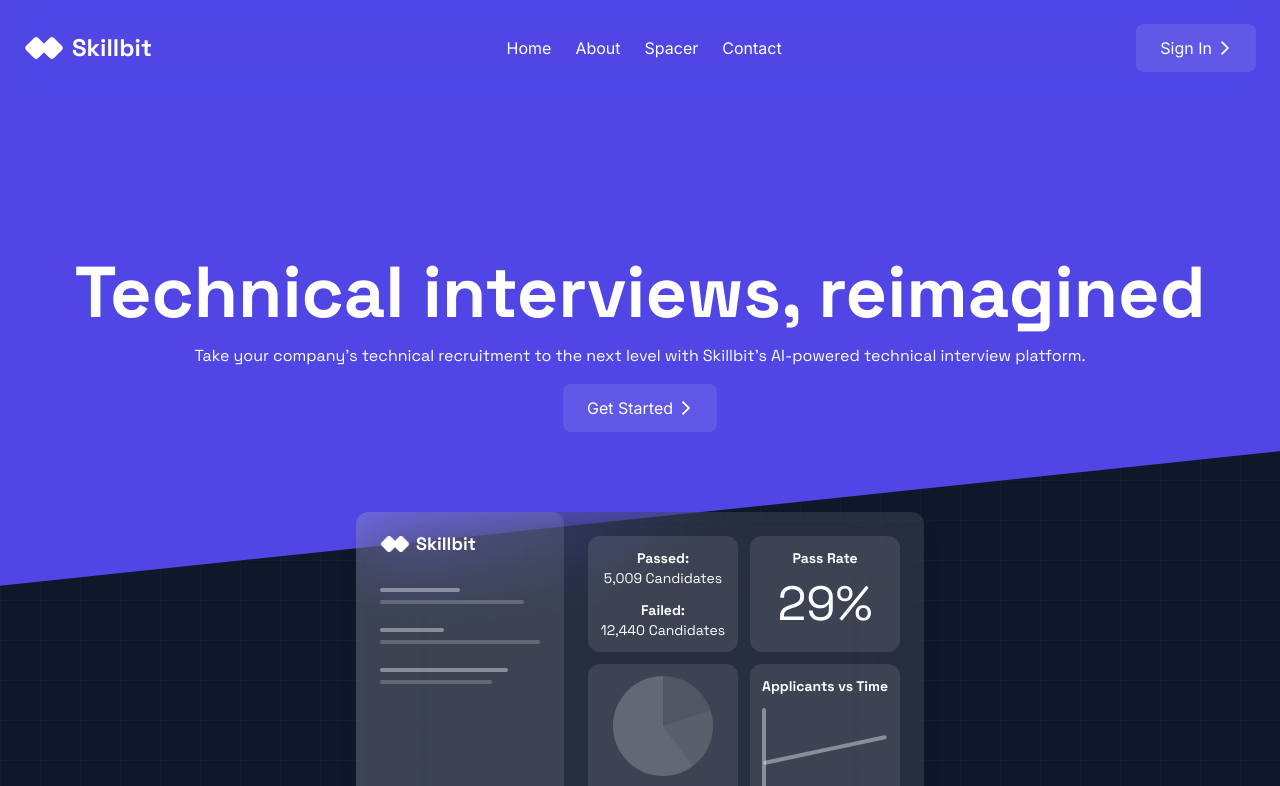
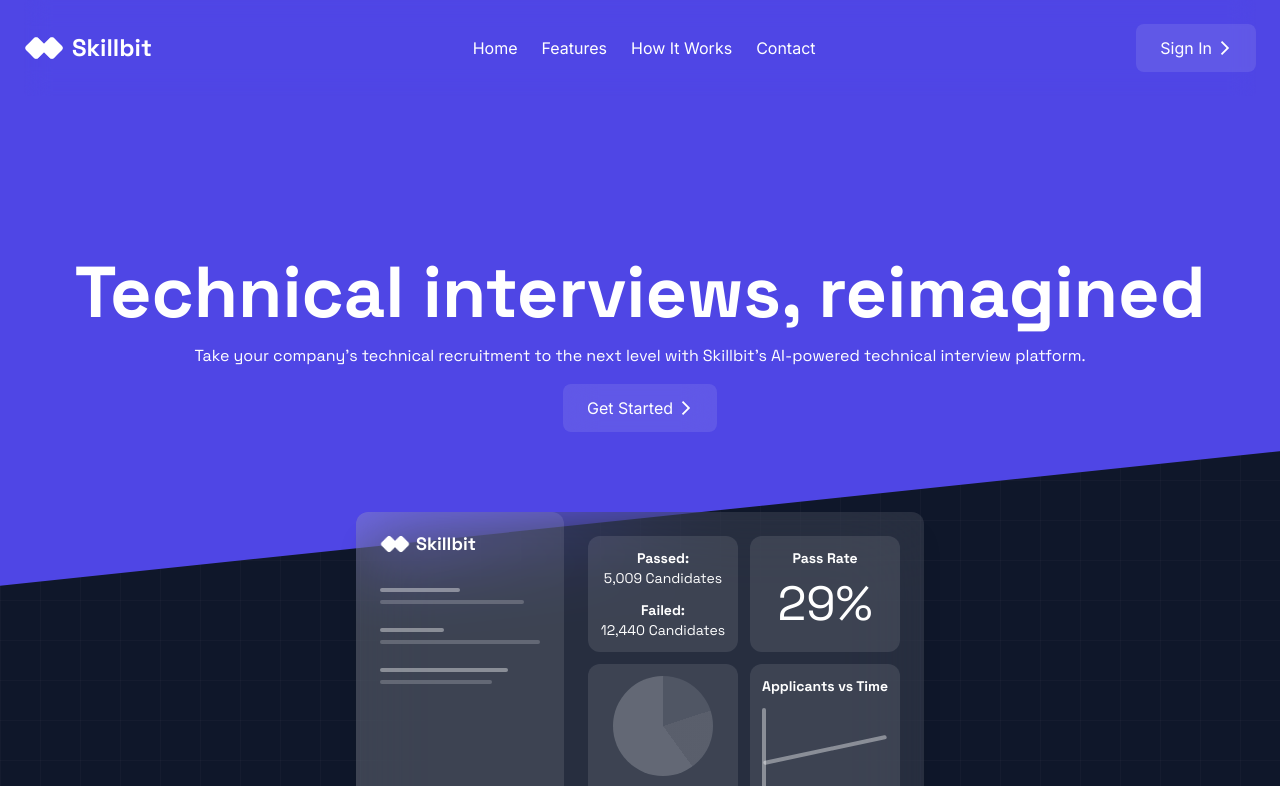
Before and after one commit to davidnoq/skillbit, a Next.js app: page / in a window 1280 px wide. Shown: the top 786 px of the page. Built offline with nearby package versions, Linux system fonts and the light colour scheme.

Commit message:
Homepage changes

```diff
--- a/app/api/codeEditor/start/route.ts
+++ b/app/api/codeEditor/start/route.ts
@@ -8,7 +8,7 @@ export async function POST(req: Request) {
   const body = await req.json();
   const containerName = body.testID;
   const containers = await docker.listContainers({ all: true });
-  const container = containers.find((container) =>
+  const container = containers.find((container: any) =>
     container.Names.includes(`/${containerName}`)
   );
 
--- a/app/page.tsx
+++ b/app/page.tsx
@@ -5,15 +5,17 @@ import Image from "next/image";
 import Arrow from "../public/assets/icons/arrow.svg";
 import Logo from "../public/assets/branding/logos/logo_mini_transparent_white.png";
 import Demo from "../public/assets/images/demo.png";
-import { useEffect, useState, MouseEvent, useCallback } from "react";
+import { useEffect, useState, MouseEvent, useCallback, useRef } from "react";
 import { useRouter } from "next/navigation";
 import About from "@/components/about/about";
 import Button from "@/components/button/button";
 import Mousetrail from "@/components/mousetrail/mousetrail";
-import { motion } from "framer-motion";
+import { motion, useInView } from "framer-motion";
 
 export default function Home() {
   const router = useRouter();
+  const ref = useRef(null);
+  const isInView = useInView(ref);
 
   useEffect(() => {
     testExpressServer();
@@ -72,7 +74,7 @@ export default function Home() {
       {/* PAGE */}
       <div className="text-white graphPaper text-center bg-slate-900">
         {/* PAGE COVER */}
-        <div className="px-6 max-w-7xl m-auto">
+        <div className="px-6 max-w-7xl m-auto" id="top">
           <div className="loginAccentBackground h-[900px] absolute -top-96 -right-96 -left-96 -rotate-6 z-0"></div>
           <Nav></Nav>
           <div className="flex justify-between items-center relative gap-20 z-10 adjustFlex mt-36">
@@ -80,14 +82,29 @@ export default function Home() {
               {/* <p className="px-2 bg-white bg-opacity-10 shadow-md w-fit rounded-lg">
                 Introducing Skillbit
               </p> */}
-              <h1 className="text-7xl mt-4">
+              <motion.h1
+                className="text-7xl mt-4"
+                initial={{ y: 100, opacity: 0 }}
+                animate={{ y: 0, opacity: 1 }}
+                transition={{ delay: 0, duration: 0.5, ease: "backOut" }}
+              >
                 Technical interviews, reimagined
-              </h1>
-              <p className="mt-4">
+              </motion.h1>
+              <motion.p
+                className="mt-4"
+                initial={{ y: 100, opacity: 0 }}
+                animate={{ y: 0, opacity: 1 }}
+                transition={{ delay: 0.1, duration: 0.5, ease: "backOut" }}
+              >
                 Take your company's technical recruitment to the next level with
                 Skillbit's AI-powered technical interview platform.
-              </p>
-              <div className="flex items-center gap-28 mt-4 adjustFlex">
+              </motion.p>
+              <motion.div
+                className="flex items-center gap-28 mt-4 adjustFlex"
+                initial={{ y: 100, opacity: 0 }}
+                animate={{ y: 0, opacity: 1 }}
+                transition={{ delay: 0.2, duration: 0.5, ease: "backOut" }}
+              >
                 <button
                   onClick={() => router.push("/dashboard")}
                   className="bg-white bg-opacity-10 px-6 py-3 rounded-lg flex justify-center items-center backdrop-blur-lg"
@@ -106,9 +123,15 @@ export default function Home() {
                     </div>
                   </div>
                 </button>
-              </div>
+              </motion.div>
             </div>
             <div className="flex-1 hover:scale-[1.05] duration-500">
+              <motion.div
+                className=""
+                initial={{ x: 200, opacity: 0 }}
+                animate={{ x: 0, opacity: 1 }}
+                transition={{ delay: 0, duration: 0.5, ease: "backOut" }}
+              >
                 <div
                   onMouseMove={onMouseMove}
                   onMouseLeave={onMouseLeave}
@@ -177,11 +200,15 @@ export default function Home() {
                     </div>
                   </div>
                 </div>
+              </motion.div>
             </div>
           </div>
         </div>
         <About></About>
-        <div className="text-left relative bg-gradient-to-b to-slate-950 from-transparent">
+        <div
+          className="text-left relative bg-gradient-to-b to-slate-950 from-transparent"
+          id="how it works"
+        >
           {/* <div className="bg-slate-950 h-[900px] absolute -top-36 -right-96 -left-96 -rotate-6 z-0"></div> */}
           <div className="px-6 max-w-7xl m-auto relative z-20 pt-40 pb-64 flex justify-between gap-20 items-center flex-col lg:flex-row">
             <div className="flex-1">
@@ -227,7 +254,8 @@ export default function Home() {
                 </li>
               </ul>
             </div>
-            <div className="flex-1 flex justify-center items-center">
+            <div className="flex-1 flex justify-center items-center" ref={ref}>
+              {isInView && (
                 <div className="flex">
                   <motion.div
                     className="w-32 h-32 rounded-3xl rotate-45 -mr-2 border border-dashed"
@@ -242,6 +270,7 @@ export default function Home() {
                     transition={{ duration: 1, delay: 0.2, ease: "backOut" }}
                   ></motion.div>
                 </div>
+              )}
             </div>
           </div>
         </div>
@@ -271,7 +300,7 @@ export default function Home() {
             </button>
           </div>
         </div>
-        <div className="bg-slate-950 text-left">
+        <div className="bg-slate-950 text-left" id="footer">
           <div className="px-6 max-w-7xl m-auto relative z-20 py-20 flex justify-between flex-col lg:flex-row gap-12">
             <div className="flex flex-col justify-between items-start gap-6 max-w-sm">
               <div className="flex justify-center items-center gap-2">
--- a/components/about/about.tsx
+++ b/components/about/about.tsx
@@ -13,18 +13,21 @@ const About = () => {
   const isInView = useInView(ref);
 
   return (
-    <div className="text-white flex items-center justify-center mt-40 pb-32 pt-20">
+    <div
+      className="text-white flex items-center justify-center mt-40 pb-32 pt-20"
+      id="features"
+    >
       <div className="px-6 max-w-7xl m-auto">
         <h1 ref={ref} className="text-5xl">
-          <div
-            style={{
-              transform: isInView ? "none" : "translateX(-200px)",
-              opacity: isInView ? "100" : "0",
-              transition: "all 0.9s cubic-bezier(0.17, 0.55, 0.55, 1) 0.1s",
-            }}
-          >
-            <h1 className="text-6xl"> Optimize your talent search</h1>
-          </div>
+          {isInView && (
+            <motion.div
+              initial={{ x: -200, opacity: 0 }}
+              animate={{ x: 0, opacity: 1 }}
+              transition={{ delay: 0, duration: 0.5, ease: "backOut" }}
+            >
+              <h1 className="text-6xl"> Optimize your talent search</h1>
+            </motion.div>
+          )}
         </h1>
         <p className="mt-4">
           Our simplified interface makes technical interviewing practical for
--- a/components/nav/nav.tsx
+++ b/components/nav/nav.tsx
@@ -29,16 +29,28 @@ const Nav = () => {
           <h1 className="">Skillbit</h1>
         </div>
         <ul className="list-none hidden md:flex items-center justify-center">
-          <li className="hover:cursor-pointer transition hover:bg-opacity-10 bg-opacity-0 bg-white p-3 rounded-xl">
-            <div onClick={() => scrolltoHash("home")}>Home</div>
+          <li
+            className="hover:cursor-pointer transition hover:bg-opacity-10 bg-opacity-0 bg-white p-3 rounded-xl"
+            onClick={() => scrolltoHash("top")}
+          >
+            Home
           </li>
-          <li className="hover:cursor-pointer transition hover:bg-opacity-10 bg-opacity-0 bg-white p-3 rounded-xl">
-            <div onClick={() => scrolltoHash("about")}>About</div>
+          <li
+            className="hover:cursor-pointer transition hover:bg-opacity-10 bg-opacity-0 bg-white p-3 rounded-xl"
+            onClick={() => scrolltoHash("features")}
+          >
+            Features
           </li>
-          <li className="hover:cursor-pointer transition hover:bg-opacity-10 bg-opacity-0 bg-white p-3 rounded-xl">
-            Spacer
+          <li
+            className="hover:cursor-pointer transition hover:bg-opacity-10 bg-opacity-0 bg-white p-3 rounded-xl"
+            onClick={() => scrolltoHash("how it works")}
+          >
+            How It Works
           </li>
-          <li className="hover:cursor-pointer transition hover:bg-opacity-10 bg-opacity-0 bg-white p-3 rounded-xl">
+          <li
+            className="hover:cursor-pointer transition hover:bg-opacity-10 bg-opacity-0 bg-white p-3 rounded-xl"
+            onClick={() => scrolltoHash("footer")}
+          >
             Contact
           </li>
         </ul>
```
Lines whose indentation alone changed are shown as unchanged.
